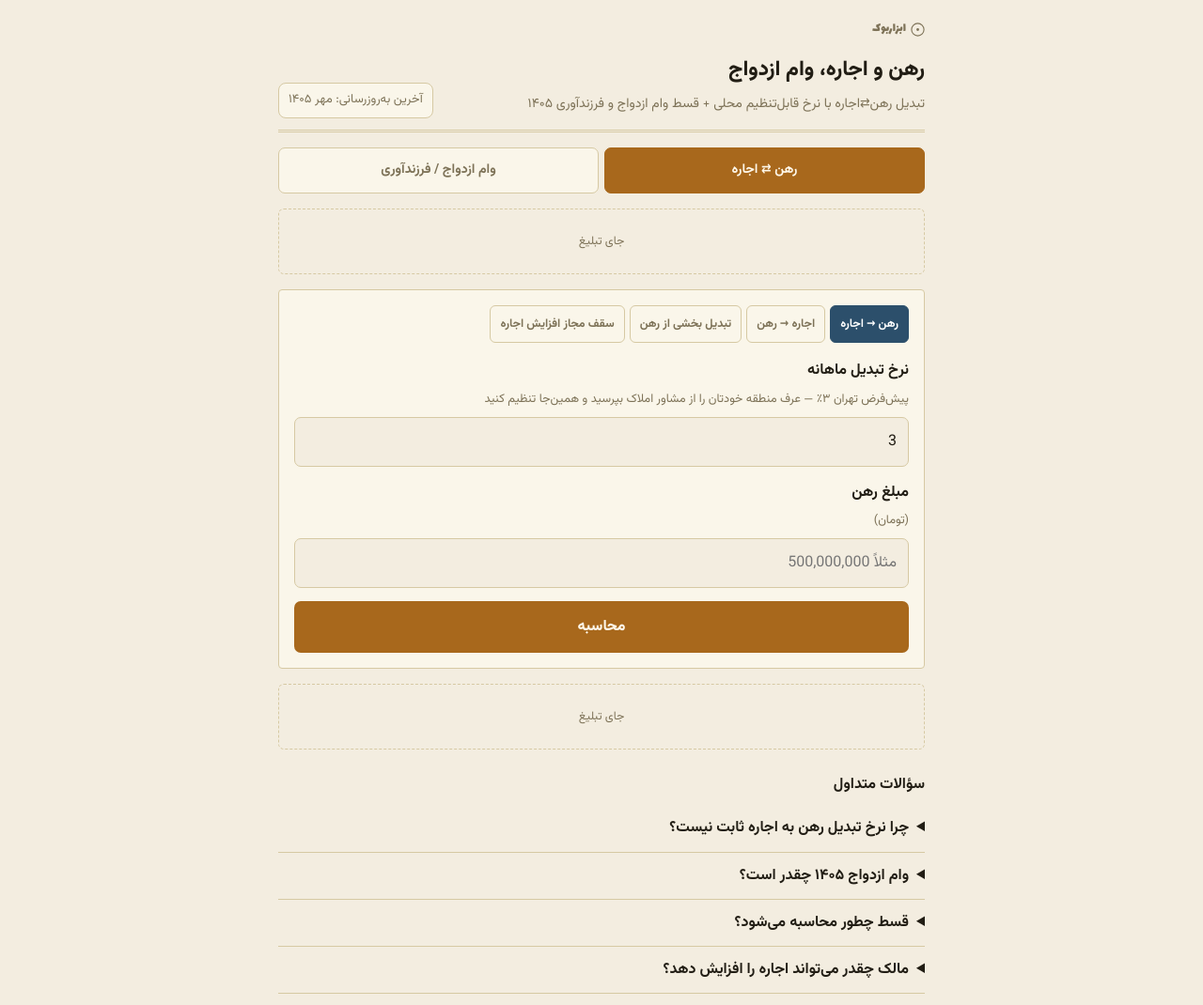
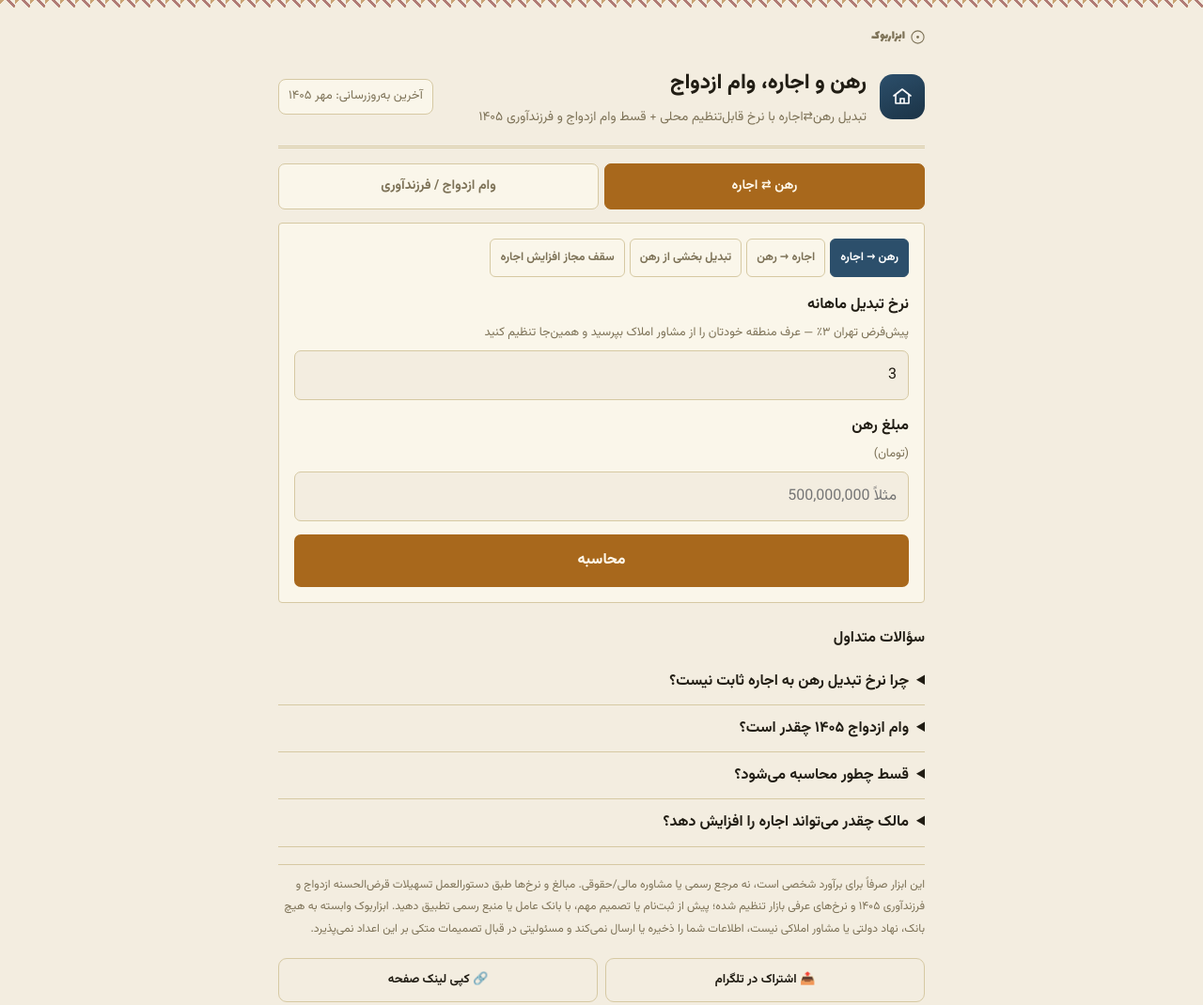
Before and after one commit to MhMdRzA21/abzarbookk, a plain HTML site: page rahn-vam.html in a window 1280 px wide. Shown: the top 1070 px of the page at 94% size. Drawn offline with Linux system fonts and the light colour scheme.

Commit message:
Update URLs and enhance layout in rahn-vam.html

```diff
--- a/rahn-vam.html
+++ b/rahn-vam.html
@@ -10,10 +10,10 @@
 <meta property="og:description" content="تبدیل رهن به اجاره با نرخ قابل‌تنظیم و محاسبه قسط وام ازدواج/فرزندآوری ۱۴۰۵.">
 <meta property="og:type" content="website">
 <meta property="og:locale" content="fa_IR">
-<meta property="og:url" content="https://abzarbook.ir/rahn-vam.html">
+<meta property="og:url" content="https://abzarbook.com/rahn-vam.html">
 <meta name="twitter:card" content="summary">
 <meta name="robots" content="index, follow">
-<link rel="canonical" href="https://abzarbook.ir/rahn-vam.html">
+<link rel="canonical" href="https://abzarbook.com/rahn-vam.html">
 <link rel="stylesheet" href="https://fonts.googleapis.com/css2?family=Vazirmatn:wght@400;500;700;800&display=swap">
 <style>
 :root{box-sizing:border-box;padding-top:env(safe-area-inset-top,0);padding-bottom:env(safe-area-inset-bottom,0);
@@ -24,9 +24,15 @@
 *{box-sizing:border-box}
 body{margin:0;background:var(--bg);color:var(--ink);font-family:Vazirmatn,Tahoma,sans-serif;line-height:1.95}
 main{max-width:720px;margin:0 auto;padding:18px 16px 56px}
-.letterhead{border-bottom:3px double var(--rule);padding-bottom:12px;margin-bottom:16px;display:flex;justify-content:space-between;align-items:flex-end;gap:10px;flex-wrap:wrap}
+
+.pattern-strip{height:8px;width:100%;background-image:repeating-linear-gradient(135deg, var(--accent) 0 3px, transparent 3px 16px),repeating-linear-gradient(45deg, var(--stamp) 0 3px, transparent 3px 16px);background-size:16px 16px;opacity:.55}
+.backlink{display:inline-flex;align-items:center;gap:6px;font-size:.85rem;color:var(--mute);text-decoration:none;margin-bottom:14px;font-family:'Lalezar',Vazirmatn,sans-serif}
+.letterhead{display:flex;align-items:center;gap:14px;border-bottom:3px double var(--rule);padding-bottom:16px;margin-bottom:16px;flex-wrap:wrap}
+.lh-icn{width:48px;height:48px;border-radius:14px;display:flex;align-items:center;justify-content:center;flex:none;color:#fff;background:linear-gradient(155deg,#2c4f6b,#1b3346)}
+.letterhead .lh-text{flex:1;min-width:0}
 .letterhead h1{font-size:1.4rem;font-weight:800;margin:0}
-.letterhead p{margin:2px 0 0;color:var(--mute);font-size:.88rem}
+.letterhead p{margin:2px 0 0;color:var(--mute);font-size:.86rem}
+.today{font-size:.8rem;color:var(--mute);background:var(--card);border:1px solid var(--rule);border-radius:8px;padding:5px 10px;white-space:nowrap;flex:none}
 .today{font-size:.82rem;color:var(--mute);background:var(--card);border:1px solid var(--rule);border-radius:8px;padding:5px 10px;white-space:nowrap}
 .tabs{display:flex;gap:6px;margin-bottom:14px}
 .tabs button{flex:1;border:1px solid var(--rule);background:var(--card);color:var(--mute);font:inherit;font-weight:700;font-size:.88rem;padding:10px 4px;border-radius:7px;cursor:pointer}
@@ -57,12 +63,14 @@
 </style>
 </head>
 <body>
+<div class="pattern-strip"></div>
 <main>
-<a href="/" style="display:inline-flex;align-items:center;gap:5px;font-size:.85rem;color:var(--mute);text-decoration:none;margin-bottom:8px;font-family:'Lalezar',Vazirmatn,sans-serif">
+<a href="/" class="backlink">
 <svg width="15" height="15" viewBox="0 0 15 15" fill="none"><circle cx="7.5" cy="7.5" r="6.6" stroke="currentColor" stroke-width="1.1"/><circle cx="7.5" cy="7.5" r="1.4" fill="currentColor"/></svg>
 ابزاربوک</a>
 <div class="letterhead">
-  <div><h1>رهن و اجاره، وام ازدواج</h1><p>تبدیل رهن⇄اجاره با نرخ قابل‌تنظیم محلی + قسط وام ازدواج و فرزندآوری ۱۴۰۵</p></div>
+  <div class="lh-icn"><svg width="24" height="24" viewBox="0 0 24 24" fill="none"><path d="M3 11l9-7 9 7" stroke="currentColor" stroke-width="1.6" stroke-linecap="round" stroke-linejoin="round"/><path d="M5 10v9h14v-9" stroke="currentColor" stroke-width="1.6" stroke-linejoin="round"/><path d="M10 19v-5h4v5" stroke="currentColor" stroke-width="1.6"/></svg></div>
+  <div class="lh-text"><h1>رهن و اجاره، وام ازدواج</h1><p>تبدیل رهن⇄اجاره با نرخ قابل‌تنظیم محلی + قسط وام ازدواج و فرزندآوری ۱۴۰۵</p></div>
   <div class="today">آخرین به‌روزرسانی: مهر ۱۴۰۵</div>
 </div>
 
@@ -70,9 +78,6 @@
   <button role="tab" id="t1" aria-selected="true">رهن ⇄ اجاره</button>
   <button role="tab" id="t2" aria-selected="false">وام ازدواج / فرزندآوری</button>
 </div>
-
-<div class="ad">جای تبلیغ</div>
-
 <!-- رهن اجاره -->
 <section class="card" id="p1">
   <div class="subtabs" role="tablist">
@@ -155,9 +160,6 @@
   <div class="err" id="e2"></div>
   <div class="res" id="r2" aria-live="polite"></div>
 </section>
-
-<div class="ad">جای تبلیغ</div>
-
 <h2>سؤالات متداول</h2>
 <details><summary>چرا نرخ تبدیل رهن به اجاره ثابت نیست؟</summary><p>نرخ تبدیل عرفی است، نه قانونی مصوب، و بسته به منطقه، سن بنا و توافق موجر و مستأجر بین ۲ تا ۳.۵ درصد ماهانه متغیر است؛ برای همین این ابزار نرخ را قابل‌تنظیم گذاشته، نه عددی ثابت.</p></details>
 <details><summary>وام ازدواج ۱۴۰۵ چقدر است؟</summary><p>برای هر نفر ۳۰۰ میلیون تومان (۶۰۰ میلیون برای زوجین)، و برای زوجینی که شرط سنی ویژه دارند (مرد زیر ۲۵ سال، زن زیر ۲۳ سال) تا ۳۵۰ میلیون تومان هر نفر. بازپرداخت ۱۰ ساله (۱۲۰ قسط) با کارمزد ۴ درصد.</p></details>
```
